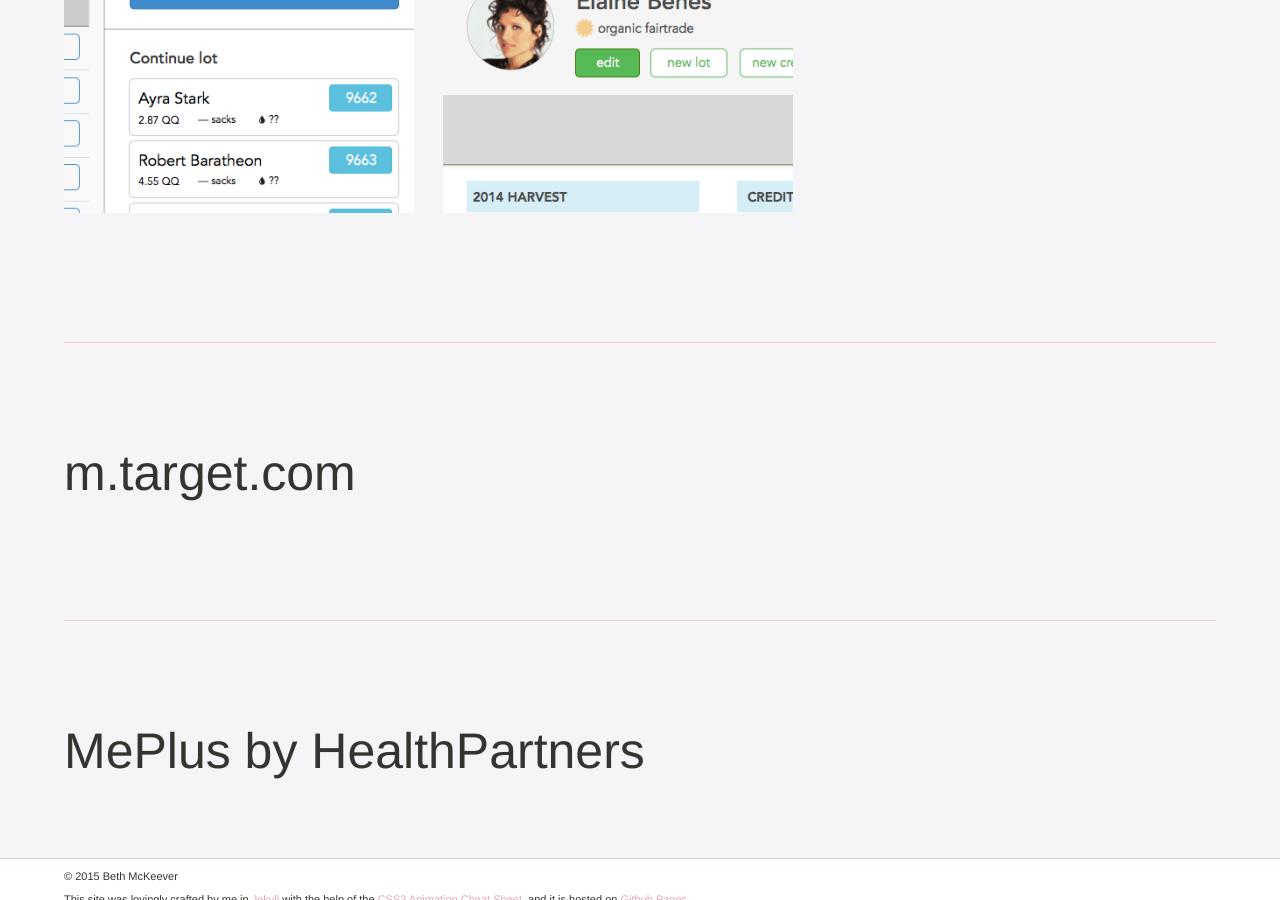
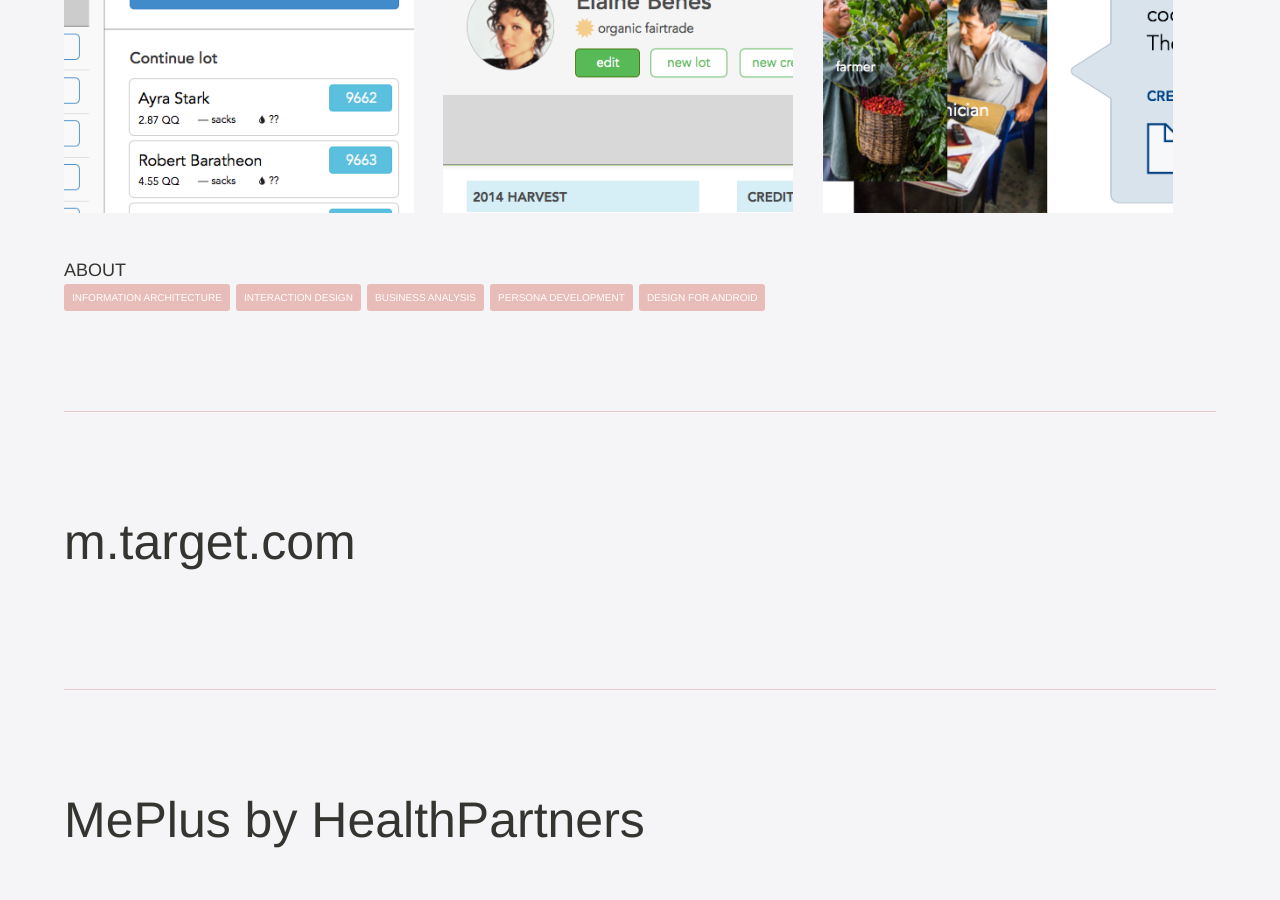
Before and after one commit to linoleumtile/linoleumtile.github.io, a Jekyll site: the page built from portfolio.html, in a window 1280 px wide and 900 px high, scrolled down 1960 px. Built offline with Jekyll 4.4.1, drawn with Linux system fonts in a browser that asks for light colours; nearby versions of some CDN libraries; some web fonts are replaced; Markdown is read by kramdown in place of the engine named in the settings; comment, search, counter and statistics services are not loaded.

Commit message:
adding flow img to acopio

```diff
--- a/_includes/portfolio/acopio.html
+++ b/_includes/portfolio/acopio.html
@@ -23,5 +23,26 @@
 				<img src="../img/portfolio/farmer-profile-lg.png">
 			</a>
 		</div>
+		<div class="img">
+			<!-- thumbnail image wrapped in a link -->
+			<a href="#acopio-flow" class="thumb">
+				<img src="../img/portfolio/acopio-flow-sm.png">
+			</a>
+			<!-- lightbox container hidden with CSS -->
+			<a href="#_" class="lightbox" id="acopio-flow">
+				<img src="../img/portfolio/acopio-flow-lg.png">
+			</a>
+		</div>
+	</div>
+	<br />
+	<div class="project-info">
+		<h3 class="sub-small">ABOUT</h3>
+		<ul class="tags">
+			<li>Information Architecture</li>
+			<li>Interaction Design</li>
+			<li>Business Analysis</li>
+			<li>Persona Development</li>
+			<li>Design for Android</li>
+		</ul>
 	</div>
 </div>
```
Also changed, not shown: img/portfolio/acopio-flow-lg.png (added), img/portfolio/acopio-flow-sm.png (added), 1 other file.
